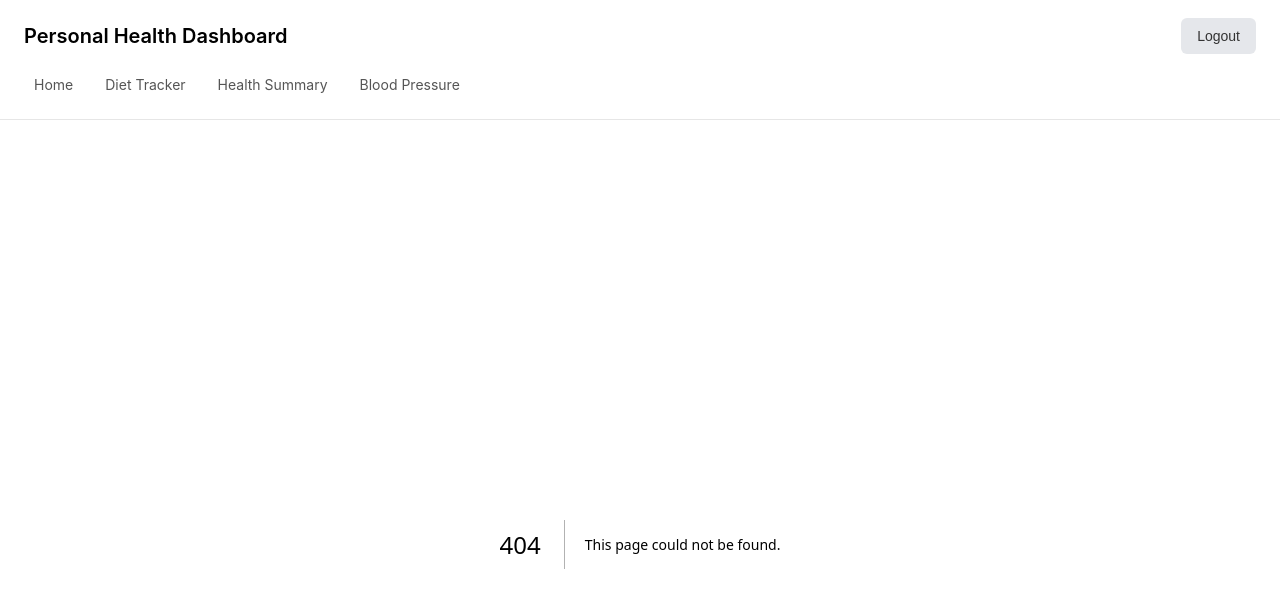
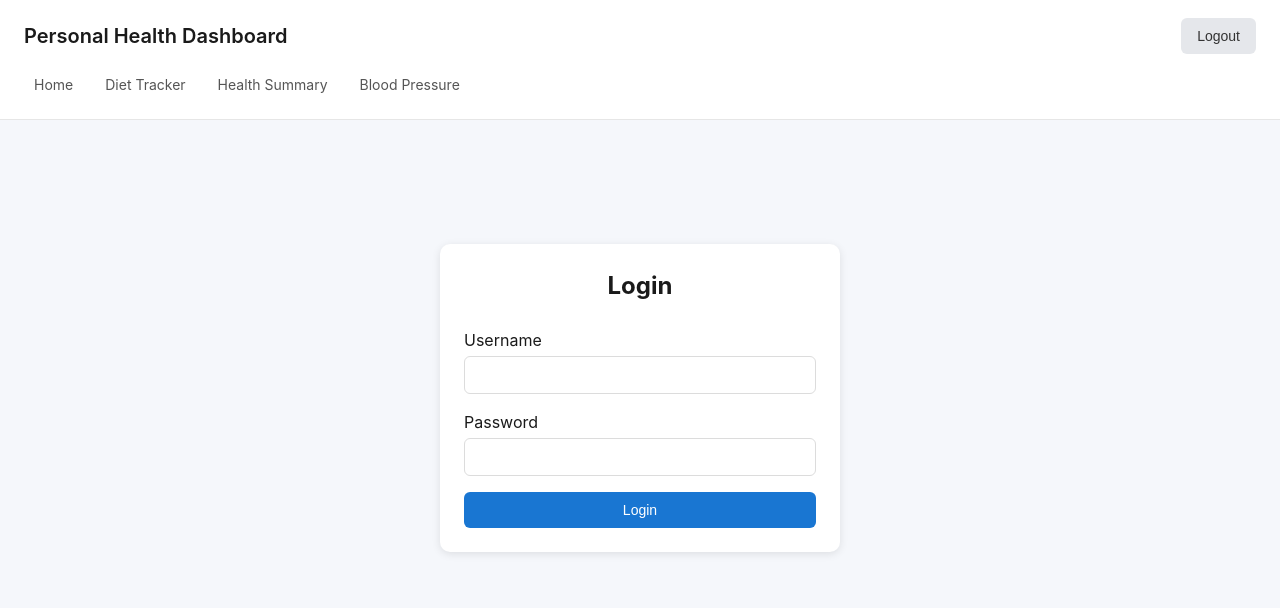
Before and after one commit to idea-ai-labs/diet-tracker, a Next.js app: page /login in a window 1280 px wide. Before the commit this address had no page. Shown: the top 608 px of the page. Built offline with nearby package versions, Linux system fonts and the light colour scheme.

Commit message:
Create page.tsx

```diff
--- /dev/null
+++ b/app/login/page.tsx
@@ -0,0 +1,82 @@
+"use client"
+
+import { useState } from "react"
+import { useRouter } from "next/navigation"
+
+export default function LoginPage() {
+  const router = useRouter()
+  const [username, setUsername] = useState("")
+  const [password, setPassword] = useState("")
+  const [error, setError] = useState("")
+
+  async function handleLogin(e: React.FormEvent) {
+    e.preventDefault()
+    setError("")
+
+    try {
+      const res = await fetch("/api/login", {
+        method: "POST",
+        headers: { "Content-Type": "application/json" },
+        body: JSON.stringify({ username, password }),
+      })
+
+      const data = await res.json()
+
+      if (data.success) {
+        router.push("/") // redirect to dashboard after login
+      } else {
+        setError("Invalid username or password")
+      }
+    } catch (err) {
+      console.error(err)
+      setError("Something went wrong. Please try again.")
+    }
+  }
+
+  return (
+    <div
+      style={{
+        maxWidth: "400px",
+        margin: "100px auto",
+        padding: "24px",
+        borderRadius: "10px",
+        background: "white",
+        boxShadow: "0 2px 8px rgba(0,0,0,0.1)",
+      }}
+    >
+      <h2 style={{ textAlign: "center", marginBottom: "24px" }}>Login</h2>
+
+      <form onSubmit={handleLogin} style={{ display: "flex", flexDirection: "column", gap: "16px" }}>
+        {/* Username */}
+        <div>
+          <label htmlFor="username" style={{ display: "block", marginBottom: "4px" }}>Username</label>
+          <input
+            id="username"
+            type="text"
+            value={username}
+            onChange={(e) => setUsername(e.target.value)}
+            required
+          />
+        </div>
+
+        {/* Password */}
+        <div>
+          <label htmlFor="password" style={{ display: "block", marginBottom: "4px" }}>Password</label>
+          <input
+            id="password"
+            type="password"
+            value={password}
+            onChange={(e) => setPassword(e.target.value)}
+            required
+          />
+        </div>
+
+        {/* Submit */}
+        <button type="submit">Login</button>
+
+        {/* Error */}
+        {error && <p style={{ color: "red", marginTop: "8px" }}>{error}</p>}
+      </form>
+    </div>
+  )
+}
```
